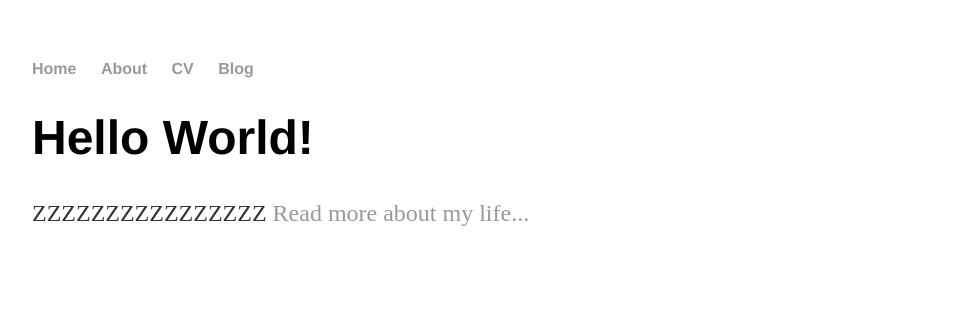
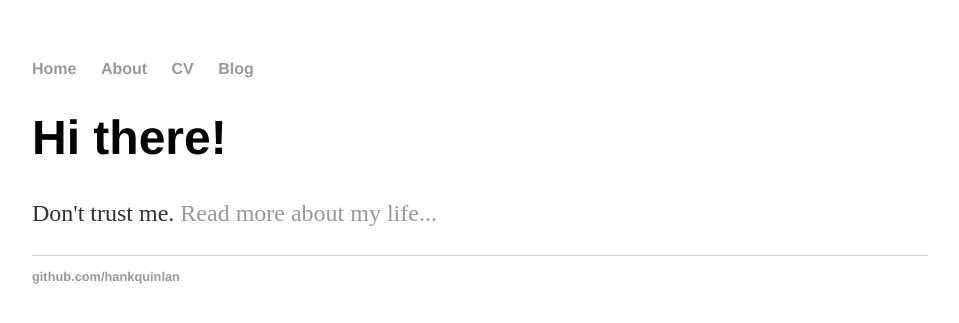
Before and after one commit to maravilla/maravilla.github.io, a Jekyll site: the page built from index.html, in a window 1280 px wide. Shown: the top 323 px of the page, without its empty margins (160-1119 px from the left). Built offline with Jekyll 4.4.1, drawn with Linux system fonts in a browser that asks for light colours.

Commit message:
Update index.html

```diff
--- a/index.html
+++ b/index.html
@@ -1,24 +1,8 @@
-<!DOCTYPE html>
-<html>
-	<head>
-		<title>M A R A</title>
-		<!-- link to main stylesheet -->
-		<link rel="stylesheet" type="text/css" href="/css/main.css">
-	</head>
-	<body>
-		<nav>
-    		<ul>
-        		<li><a href="/">Home</a></li>
-	        	<li><a href="/about">About</a></li>
-        		<li><a href="/cv">CV</a></li>
-        		<li><a href="/blog">Blog</a></li>
-    		</ul>
-		</nav>
-		<div class="container">
-    		<div class="blurb">
-        		<h1>Hello World!</h1>
-				<p>ZZZZZZZZZZZZZZZZ <a href="/about">Read more about my life...</a></p>
-    		</div><!-- /.blurb -->
-		</div><!-- /.container -->
-	</body>
-</html>
+---
+layout: default
+title: Hank Quinlan, Horrible Cop
+---
+<div class="blurb">
+	<h1>Hi there!</h1>
+	<p>Don't trust me. <a href="/about">Read more about my life...</a></p>
+</div><!-- /.blurb -->
```
